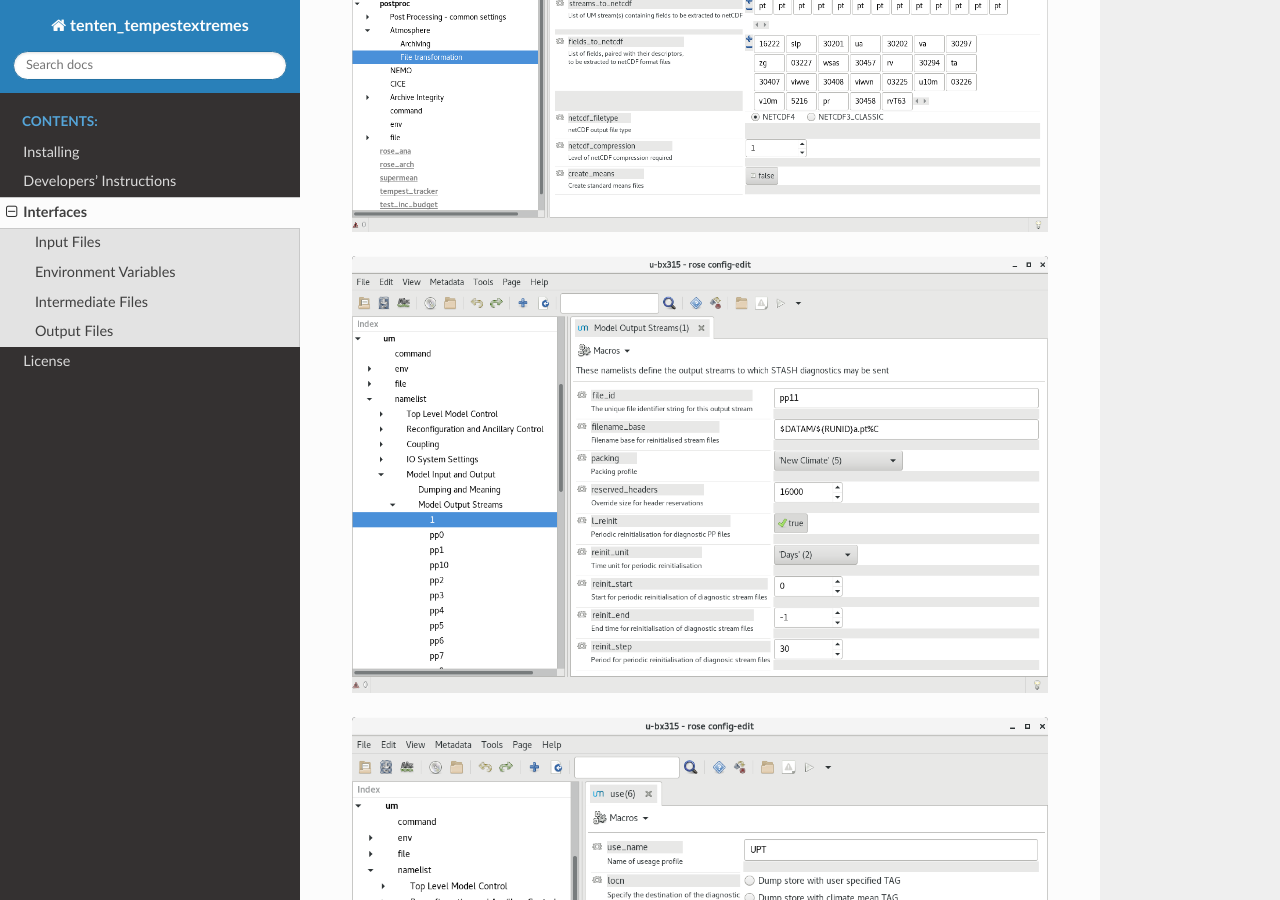
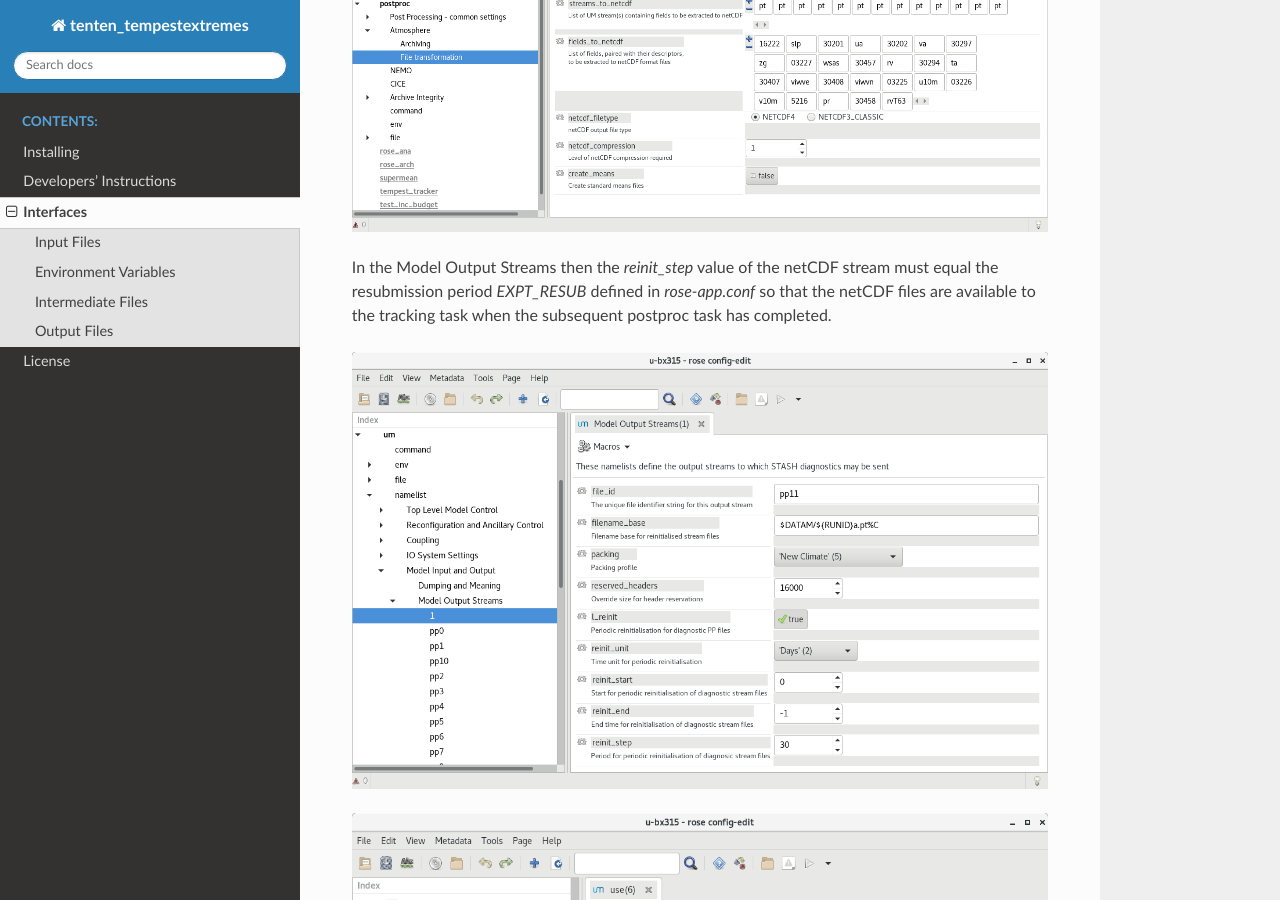
Before and after one commit to MetOffice/inline_model_metrics, a Sphinx documentation site: the page built from docs/source/Interface.rst, in a window 1280 px wide and 900 px high, scrolled down 476 px. Built offline with Sphinx 7.4.7 and the Read the Docs theme 2.0.0, drawn with Linux system fonts in a browser that asks for light colours.

Commit message:
Improved cycling so that data is available

```diff
--- a/docs/source/Interface.rst
+++ b/docs/source/Interface.rst
@@ -10,6 +10,11 @@ configured in `rose edit`. Example namelists to add to Rose configuration files
 will be added to this repository in the future.
 
 .. image:: images/postproc_file-transformation.png
+
+In the Model Output Streams then the `reinit_step` value of the netCDF stream
+must equal the resubmission period `EXPT_RESUB` defined in `rose-app.conf` so
+that the netCDF files are available to the tracking task when the subsequent
+postproc task has completed.
 
 .. image:: images/model_output_streams.png
 
```
Also changed, not shown: 1 other file.
